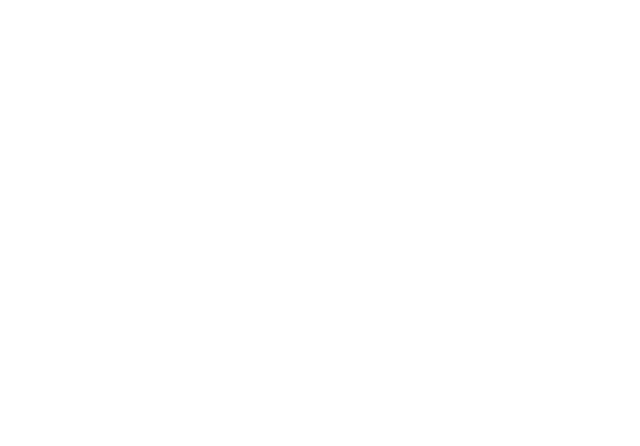
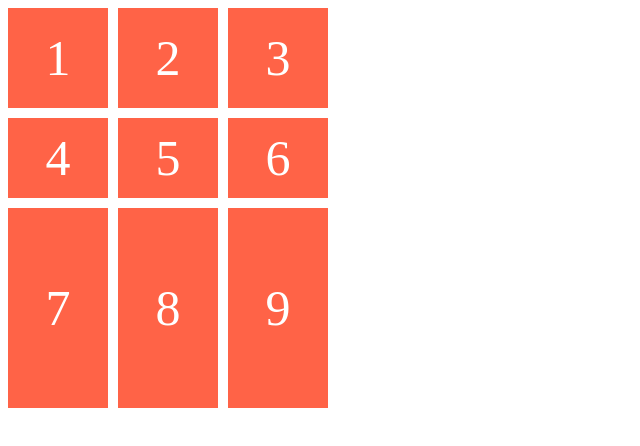
Before and after one commit to sangseophwang/HTML-CSS_Practice, a plain HTML site: page css_layout_practice/2. Grid/index.html in a window 1280 px wide. Shown: the whole page, without its empty margins (0-640 px from the left). Drawn offline with Linux system fonts and the light colour scheme.

Commit message:
Grid: grid-template-columns & rows / gap

```diff
--- a/css_layout_practice/2. Grid/index.html
+++ b/css_layout_practice/2. Grid/index.html
@@ -7,5 +7,17 @@
     <link rel="stylesheet" href="styles.css" />
     <title>CSS Layout - Grid</title>
   </head>
-  <body></body>
+  <body>
+    <div class="father">
+      <div class="child">1</div>
+      <div class="child">2</div>
+      <div class="child">3</div>
+      <div class="child">4</div>
+      <div class="child">5</div>
+      <div class="child">6</div>
+      <div class="child">7</div>
+      <div class="child">8</div>
+      <div class="child">9</div>
+    </div>
+  </body>
 </html>
--- a/css_layout_practice/2. Grid/styles.css
+++ b/css_layout_practice/2. Grid/styles.css
@@ -0,0 +1,20 @@
+.father {
+  display: grid;
+  grid-template-columns: 100px 100px 100px;
+  grid-template-rows: 100px 80px 200px;
+  gap: 10px;
+}
+
+.child {
+  flex-basis: 33%;
+  background-color: tomato;
+  color: white;
+  font-size: 50px;
+  display: flex;
+  justify-content: center;
+  align-items: center;
+}
+
+/*  grid-template-row 로 세로 크기를,
+    grid-template-column으로 가로 크기를 조절할 수 있다.
+    그리고 gap을 이용해 각 박스의 간격을 조정할 수 있다. */
```
